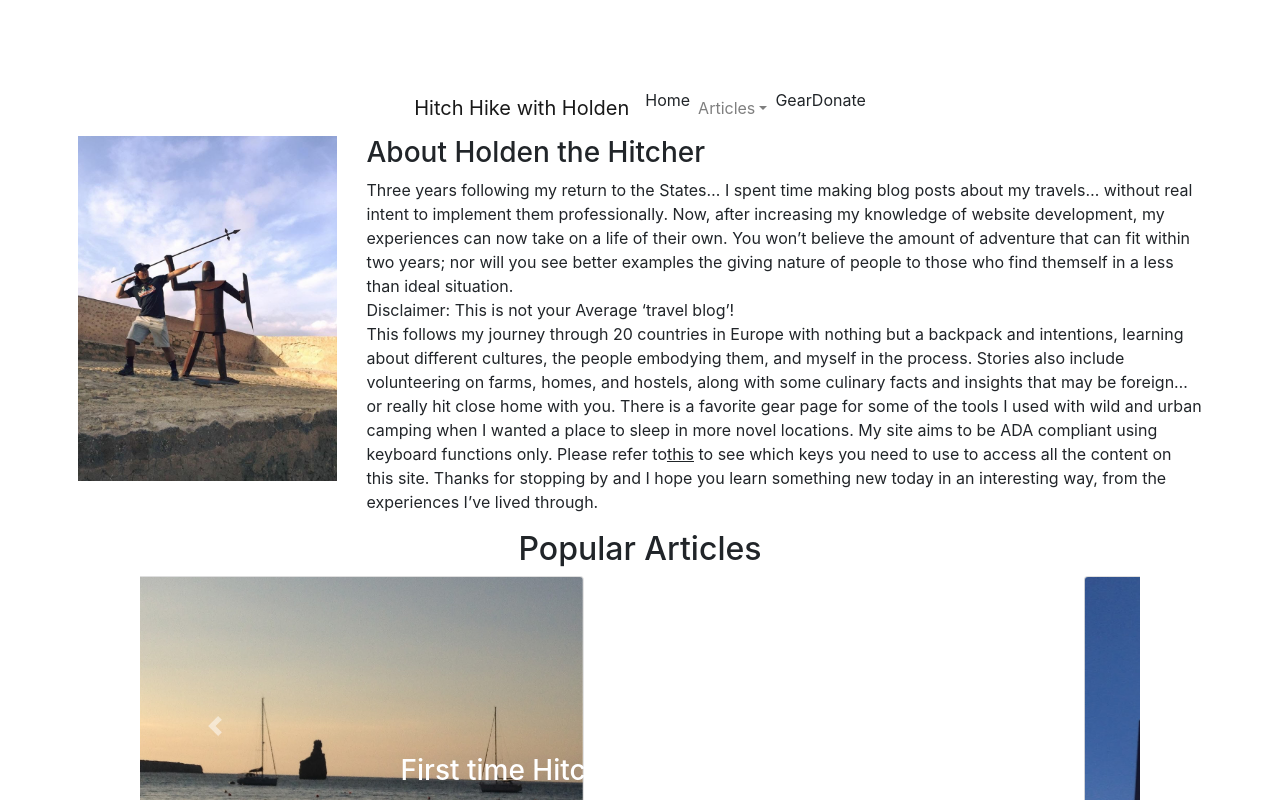
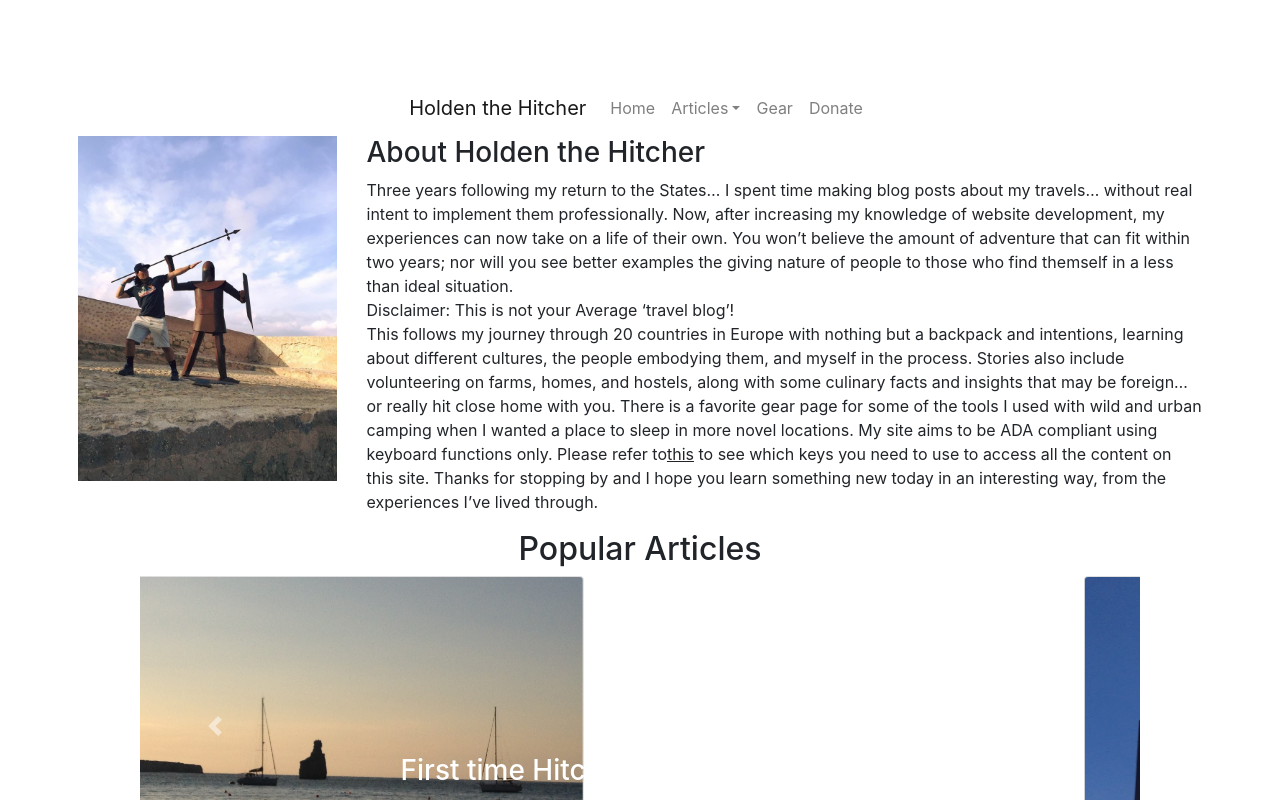
Before and after one commit to holdenthehitcher/hitchhikingblog, a Next.js app in the folder my-app/: page /home in a window 1280 px wide. Shown: the top 800 px of the page. Built offline with nearby package versions, Linux system fonts and the light colour scheme.

Commit message:
restyled Navigation

```diff
--- a/my-app/components/Navigation.js
+++ b/my-app/components/Navigation.js
@@ -7,40 +7,21 @@ import NavDropdown from "react-bootstrap/NavDropdown";
 const Navigation = () => {
   const [isNavOpen, toggleNav] = useState(false);
 
-  const navigation = [
-    {
-      href: "/home",
-      text: "Home",
-    },
-    {
-      href: "/articles",
-      text: "Featured Articles",
-    },
-    {
-      href: "/gear",
-      text: "Gear",
-    },
-    {
-      href: "/donate",
-      text: "Donate",
-    },
-  ];
-
   return (
     <>
-      <Navbar sticky="top" expand="md">
+      <Navbar sticky="top" expand="sm">
         <div className="row">
           <Navbar.Brand href="/">
-            <a>Hitch Hike with Holden</a>
+            <a>Holden the Hitcher</a>
           </Navbar.Brand>
           <Navbar.Toggle onClick={() => toggleNav(!isNavOpen)} />
           <Navbar.Collapse isopen={isNavOpen} navbar>
             <Nav>
-              <Nav.Item key="1" className="nav-item">
+              <Nav.Link>
                 <Link href="/home">
-                  <a> Home </a>
+                  <a>Home</a>
                 </Link>
-              </Nav.Item>
+              </Nav.Link>
               <NavDropdown title="Articles" id="basic-nav-dropdown">
                 <NavDropdown.Item href="/articles">Articles - Home Page</NavDropdown.Item>
                 <NavDropdown.Divider />
@@ -48,16 +29,16 @@ const Navigation = () => {
                 <NavDropdown.Item href="/">Volunteering</NavDropdown.Item>
                 <NavDropdown.Item href="/">Culinary</NavDropdown.Item>
               </NavDropdown>
-              <Nav.Item key="3" className="nav-item">
+              <Nav.Link>
                 <Link href="/gear">
-                  <a> Gear </a>
+                  <a>Gear</a>
                 </Link>
-              </Nav.Item>
-              <Nav.Item key="4" className="nav-item">
+              </Nav.Link>
+              <Nav.Link>
                 <Link href="/donate">
-                  <a> Donate </a>
+                  <a>Donate</a>
                 </Link>
-              </Nav.Item>
+              </Nav.Link>
             </Nav>
           </Navbar.Collapse>
         </div>
```
